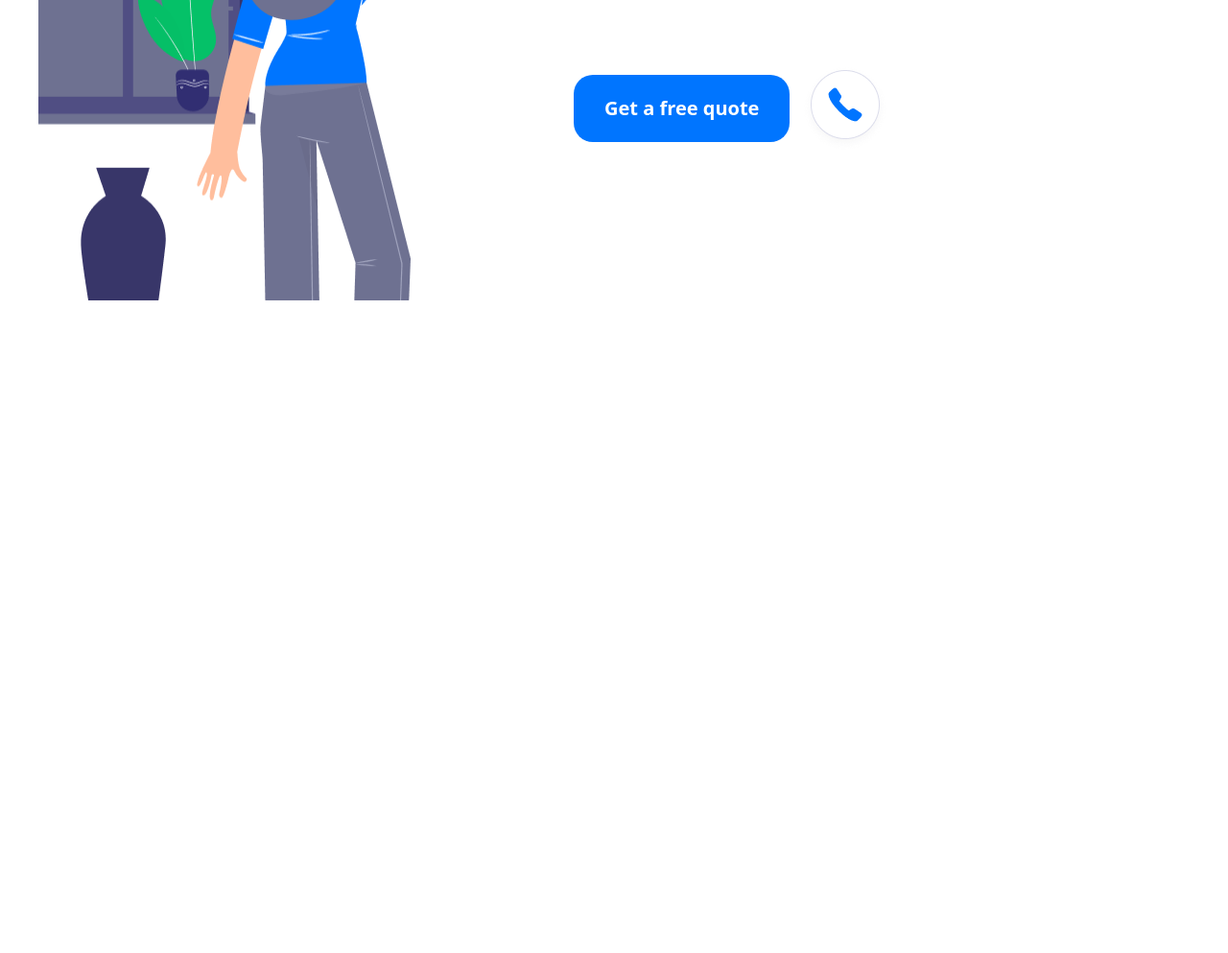
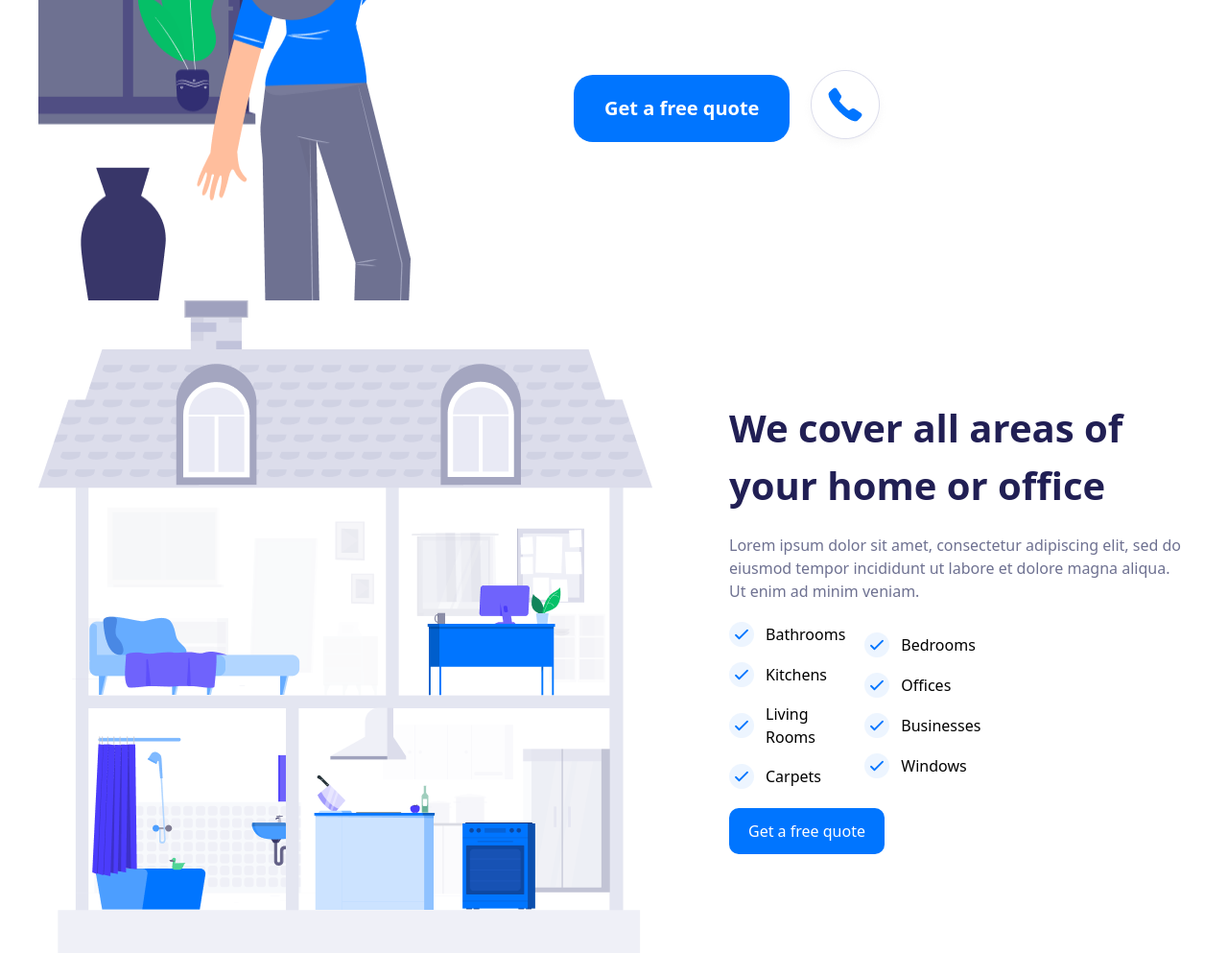
Before and after one commit to AzamovSiyovush/Git1, a website: page src/index.html in a window 1280 px wide. Shown: the part 2137-3130 px from the top of the page at 96% size. Before the commit the page ends 2450 px from the top, so only its background shows below. Drawn offline with Linux system fonts and the light colour scheme.

Commit message:
section 5 created

```diff
--- a/src/index.html
+++ b/src/index.html
@@ -123,6 +123,54 @@
                     </aside>
             </section>
 
+            <section class="lg:max-w-[1200px] max-w-[350px] justify-between items-center m-auto flex lg:flex-row flex-col lg:gap-0 gap-5">
+                <img src="./images/IMAGE (6).png" alt="">
+                <aside class="lg:w-[40%] w-[100%] flex flex-col gap-5">
+                    <h1 class="text-[#211F54] text-[40px] font-bold">We cover all areas of your home or office</h1>
+                    <p class="text-[#6E7191]">Lorem ipsum dolor sit amet, consectetur adipiscing elit, sed do eiusmod tempor incididunt ut labore et dolore magna aliqua. Ut enim ad minim veniam.</p>
+                        <div class="flex items-center gap-5">
+                            <article class="flex flex-col gap-4">
+                                <div class="flex items-center gap-3">
+                                    <img src="./images/IMAGE (7).png" alt="">
+                                    <h1>Bathrooms</h1>
+                                </div>
+                                <div class="flex items-center gap-3">
+                                    <img src="./images/IMAGE (7).png" alt="">
+                                    <h1>Kitchens</h1>
+                                </div>
+                                <div class="flex items-center gap-3">
+                                    <img src="./images/IMAGE (7).png" alt="">
+                                    <h1>Living <br> Rooms</h1>
+                                </div>
+                                <div class="flex items-center gap-3">
+                                    <img src="./images/IMAGE (7).png" alt="">
+                                    <h1>Carpets</h1>
+                                </div>
+                            </article>
+                            <article class="flex flex-col gap-4">
+                                <div class="flex items-center gap-3">
+                                    <img src="./images/IMAGE (7).png" alt="">
+                                    <h1>Bedrooms</h1>
+                                </div>
+                                <div class="flex items-center gap-3">
+                                    <img src="./images/IMAGE (7).png" alt="">
+                                    <h1>Offices</h1>
+                                </div>
+                                <div class="flex items-center gap-3">
+                                    <img src="./images/IMAGE (7).png" alt="">
+                                    <h1>Businesses</h1>
+                                </div>
+                                <div class="flex items-center gap-3">
+                                    <img src="./images/IMAGE (7).png" alt="">
+                                    <h1>Windows</h1>
+                                </div>
+                            </article>
+                        </div>
+                        <div>
+                            <button class="bg-[#0075FF] px-5 py-3 rounded-[10px] text-white">Get a free quote</button>
+                        </div>
+                </aside>
+            </section>
         </main>
 
 
```
Also changed, not shown: src/images/IMAGE (6).png (added), src/images/IMAGE (7).png (added), src/output.css.
